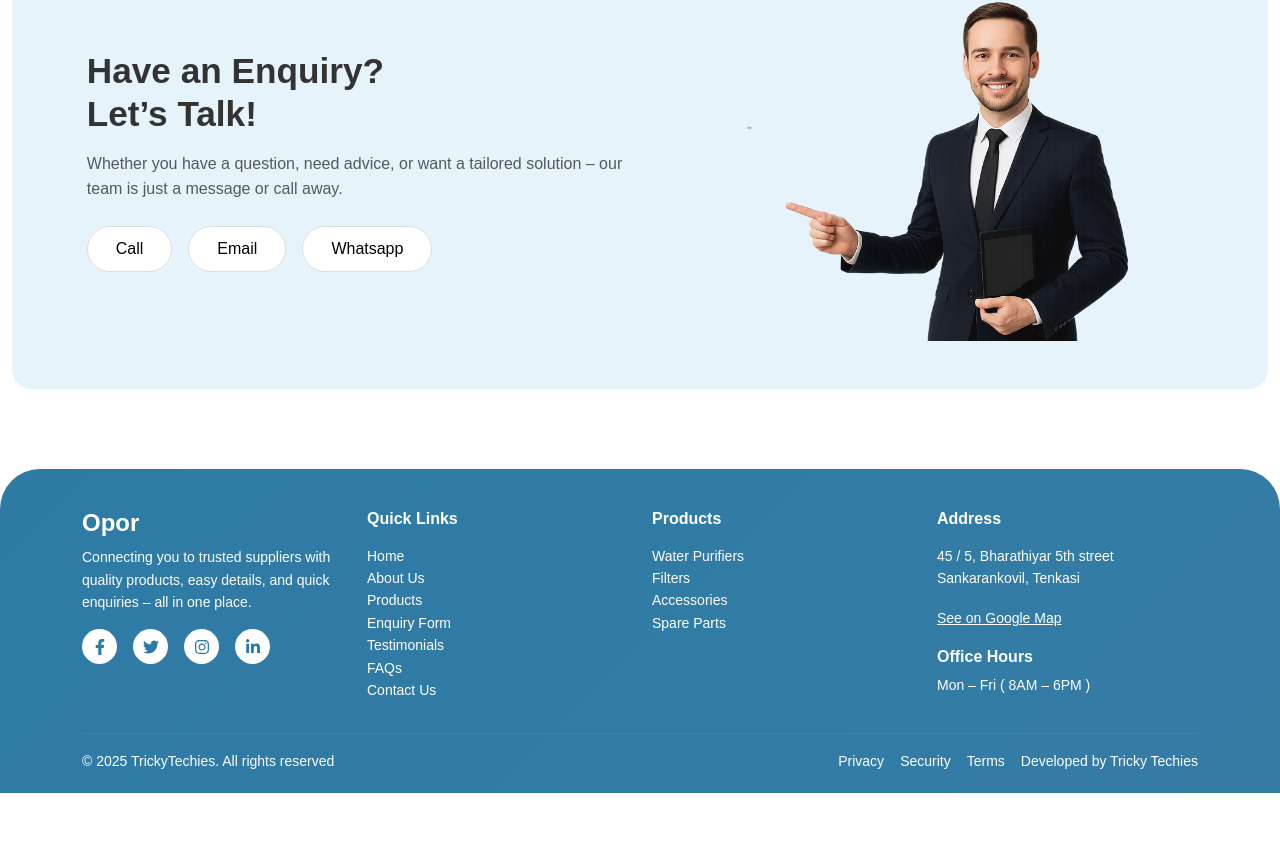
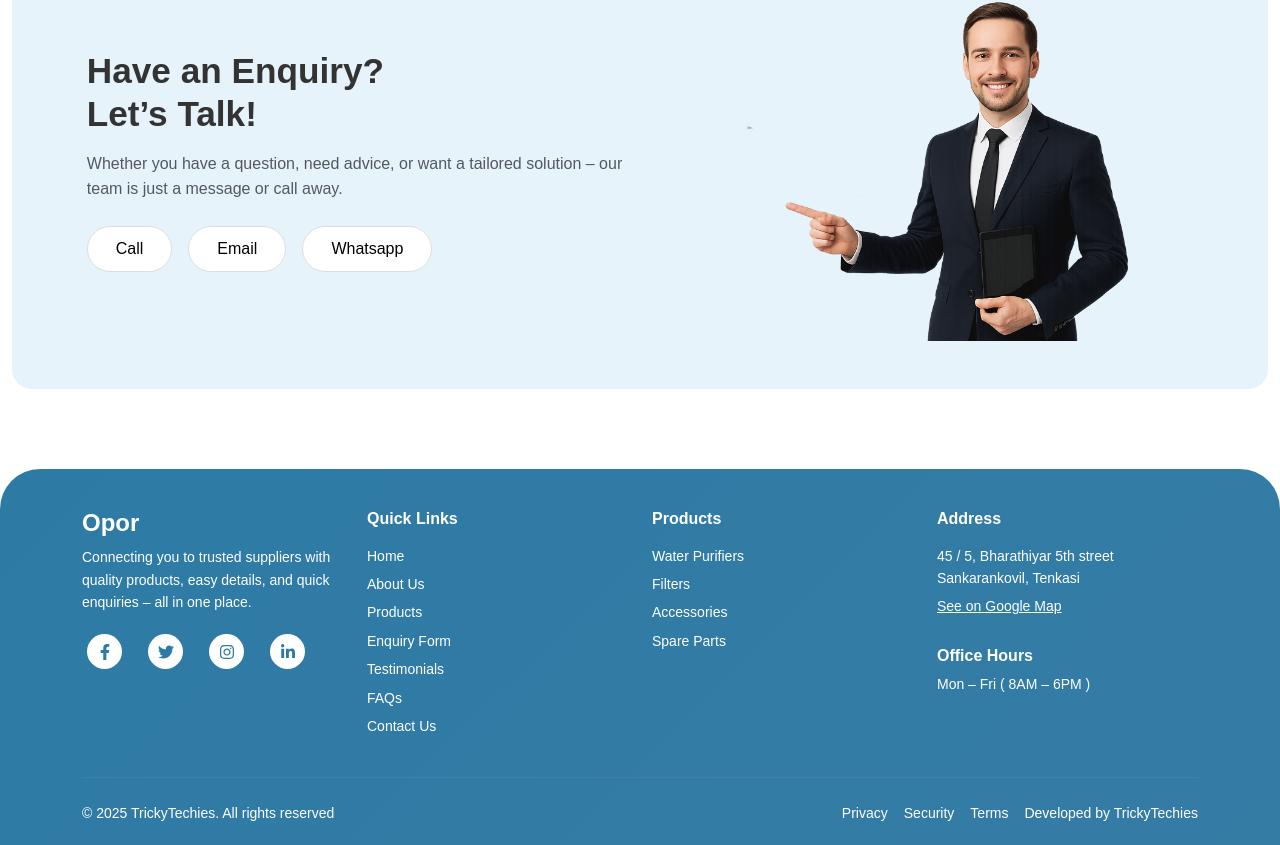
Before and after one commit to sudharshin/WaterPurifier, a React (Vite) app: page / in a window 1280 px wide. Shown: the part 2481-3326 px from the top of the page. Before the commit the page ends 3274 px from the top, so only its background shows below. Built offline with nearby package versions, Linux system fonts and the light colour scheme.

Commit message:
footer fix

```diff
--- a/src/components/Footer.jsx
+++ b/src/components/Footer.jsx
@@ -1,11 +1,6 @@
 import React from "react";
 import { Container, Row, Col } from "react-bootstrap";
-import {
-  FaFacebookF,
-  FaTwitter,
-  FaInstagram,
-  FaLinkedinIn,
-} from "react-icons/fa";
+import { FaFacebookF, FaTwitter, FaInstagram, FaLinkedinIn } from "react-icons/fa";
 
 const Footer = () => {
   return (
@@ -13,81 +8,100 @@ const Footer = () => {
       style={{
         background: "linear-gradient(135deg, #2D7BA5, #357CA5)",
         color: "#fff",
-        padding: "40px 20px 20px",
-        borderTopLeftRadius: "40px",
-        borderTopRightRadius: "40px",
+        paddingTop: 40,
+        paddingBottom: 20,
+        borderTopLeftRadius: 40,
+        borderTopRightRadius: 40,
         marginTop: "auto",
       }}
     >
       <Container fluid="lg">
-        {/* Top Section */}
         <Row className="gy-4 text-center text-md-start">
           {/* Company Info */}
-          <Col xs={12} md={6} lg={3}>
+          <Col xs={12} sm={6} md={3}>
             <h4 className="fw-bold">Opor</h4>
-            <p style={{ fontSize: "14px", lineHeight: "1.6" }}>
-              Connecting you to trusted suppliers with quality products, easy
-              details, and quick enquiries – all in one place.
+            <p style={{ fontSize: 14, lineHeight: 1.6 }}>
+              Connecting you to trusted suppliers with quality products, easy details, and quick enquiries – all in one place.
             </p>
-            <div className="d-flex justify-content-center justify-content-md-start gap-3 mt-3 flex-wrap">
-              <a href="#" style={iconStyle}><FaFacebookF /></a>
-              <a href="#" style={iconStyle}><FaTwitter /></a>
-              <a href="#" style={iconStyle}><FaInstagram /></a>
-              <a href="#" style={iconStyle}><FaLinkedinIn /></a>
+            <div className="d-flex justify-content-center justify-content-md-start flex-wrap gap-3">
+              {[FaFacebookF, FaTwitter, FaInstagram, FaLinkedinIn].map((Icon, idx) => (
+                <a
+                  key={idx}
+                  href="#"
+                  style={{
+                    display: "flex",
+                    alignItems: "center",
+                    justifyContent: "center",
+                    width: 35,
+                    height: 35,
+                    borderRadius: "50%",
+                    backgroundColor: "#fff",
+                    color: "#2D7BA5",
+                    fontSize: 16,
+                    textDecoration: "none",
+                    margin: "5px",
+                    flexShrink: 0,
+                  }}
+                >
+                  <Icon />
+                </a>
+              ))}
             </div>
           </Col>
 
           {/* Quick Links */}
-          <Col xs={6} md={3} lg={3}>
+          <Col xs={12} sm={6} md={3}>
             <h6 className="fw-bold mb-3">Quick Links</h6>
-            <ul className="list-unstyled" style={{ fontSize: "14px" }}>
+            <ul className="list-unstyled" style={{ fontSize: 14, paddingLeft: 0 }}>
               {["Home", "About Us", "Products", "Enquiry Form", "Testimonials", "FAQs", "Contact Us"].map((item, i) => (
-                <li key={i}><a href="#" style={linkStyle}>{item}</a></li>
+                <li key={i} style={{ marginBottom: 6 }}>
+                  <a href="#" style={{ color: "#fff", textDecoration: "none" }}>{item}</a>
+                </li>
               ))}
             </ul>
           </Col>
 
           {/* Products */}
-          <Col xs={6} md={3} lg={3}>
+          <Col xs={12} sm={6} md={3}>
             <h6 className="fw-bold mb-3">Products</h6>
-            <ul className="list-unstyled" style={{ fontSize: "14px" }}>
+            <ul className="list-unstyled" style={{ fontSize: 14, paddingLeft: 0 }}>
               {["Water Purifiers", "Filters", "Accessories", "Spare Parts"].map((item, i) => (
-                <li key={i}><a href="#" style={linkStyle}>{item}</a></li>
+                <li key={i} style={{ marginBottom: 6 }}>
+                  <a href="#" style={{ color: "#fff", textDecoration: "none" }}>{item}</a>
+                </li>
               ))}
             </ul>
           </Col>
 
           {/* Address */}
-          <Col xs={12} md={6} lg={3}>
+          <Col xs={12} sm={6} md={3}>
             <h6 className="fw-bold mb-3">Address</h6>
-            <p style={{ fontSize: "14px" }}>
+            <p style={{ fontSize: 14, marginBottom: 4 }}>
               45 / 5, Bharathiyar 5th street <br />
               Sankarankovil, Tenkasi
             </p>
-            <a href="#" style={{ color: "#fff", fontSize: "14px" }}>
+            <a href="#" style={{ color: "#fff", fontSize: 14, display: "inline-block", marginBottom: 12 }}>
               See on Google Map
             </a>
             <h6 className="fw-bold mt-3">Office Hours</h6>
-            <p style={{ fontSize: "14px" }}>Mon – Fri ( 8AM – 6PM )</p>
+            <p style={{ fontSize: 14, marginBottom: 0 }}>Mon – Fri ( 8AM – 6PM )</p>
           </Col>
         </Row>
 
-        {/* Divider */}
-        <hr style={{ borderColor: "rgba(255,255,255,0.2)" }} />
+        <hr style={{ borderColor: "rgba(255,255,255,0.2)", margin: "24px 0" }} />
 
-        {/* Bottom Section */}
         <Row className="align-items-center text-center text-md-start">
-          <Col xs={12} md={6} className="mb-2 mb-md-0">
-            <p style={{ margin: 0, fontSize: "14px" }}>
+          <Col xs={12} md={6}>
+            <p style={{ margin: 0, fontSize: 14 }}>
               © 2025 TrickyTechies. All rights reserved
             </p>
           </Col>
-          <Col xs={12} md={6} className="text-center text-md-end">
-            <div className="d-flex flex-wrap justify-content-center justify-content-md-end gap-2 gap-md-3">
-              <a href="#" style={linkStyle}>Privacy</a>
-              <a href="#" style={linkStyle}>Security</a>
-              <a href="#" style={linkStyle}>Terms</a>
-              <span style={{ fontSize: "14px" }}>Developed by Tricky Techies</span>
+          <Col xs={12} md={6} className="mt-2 mt-md-0">
+            <div className="d-flex flex-wrap justify-content-center justify-content-md-end gap-3">
+              <a href="#" style={{ color: "#fff", textDecoration: "none", fontSize: 14 }}>Privacy</a>
+              <a href="#" style={{ color: "#fff", textDecoration: "none", fontSize: 14 }}>Security</a>
+              <a href="#" style={{ color: "#fff", textDecoration: "none", fontSize: 14 }}>Terms</a>
+              <span style={{ fontSize: 14 }}>Developed by TrickyTechies</span>
             </div>
           </Col>
         </Row>
@@ -96,26 +110,4 @@ const Footer = () => {
   );
 };
 
-// Styles
-const iconStyle = {
-  display: "flex",
-  alignItems: "center",
-  justifyContent: "center",
-  width: "35px",
-  height: "35px",
-  borderRadius: "50%",
-  backgroundColor: "#fff",
-  color: "#2D7BA5",
-  fontSize: "16px",
-  textDecoration: "none",
-  transition: "transform 0.3s ease",
-};
-
-const linkStyle = {
-  color: "#fff",
-  textDecoration: "none",
-  fontSize: "14px",
-  transition: "color 0.3s ease",
-};
-
 export default Footer;
```
